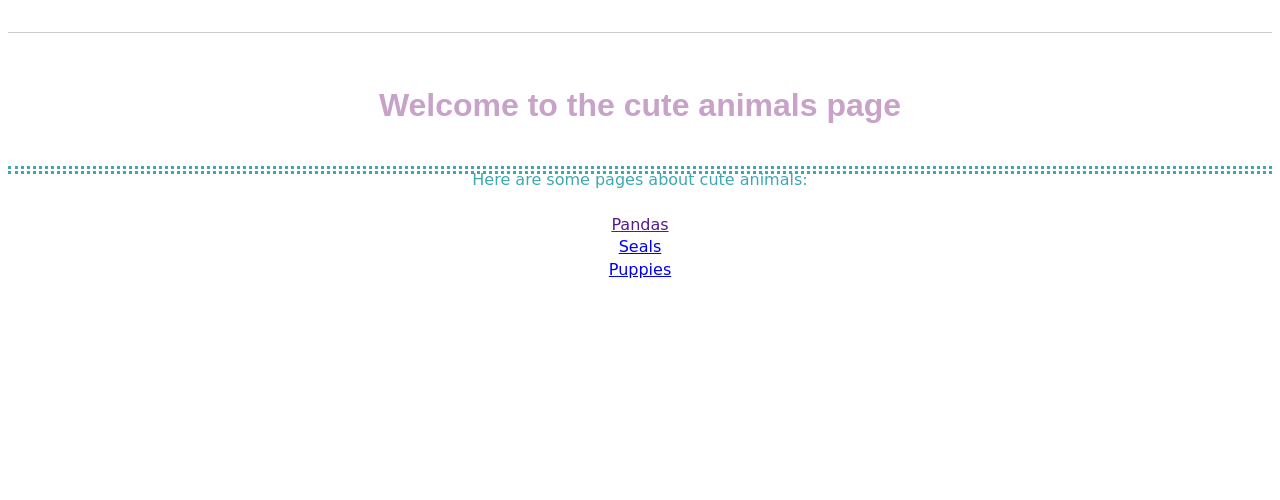
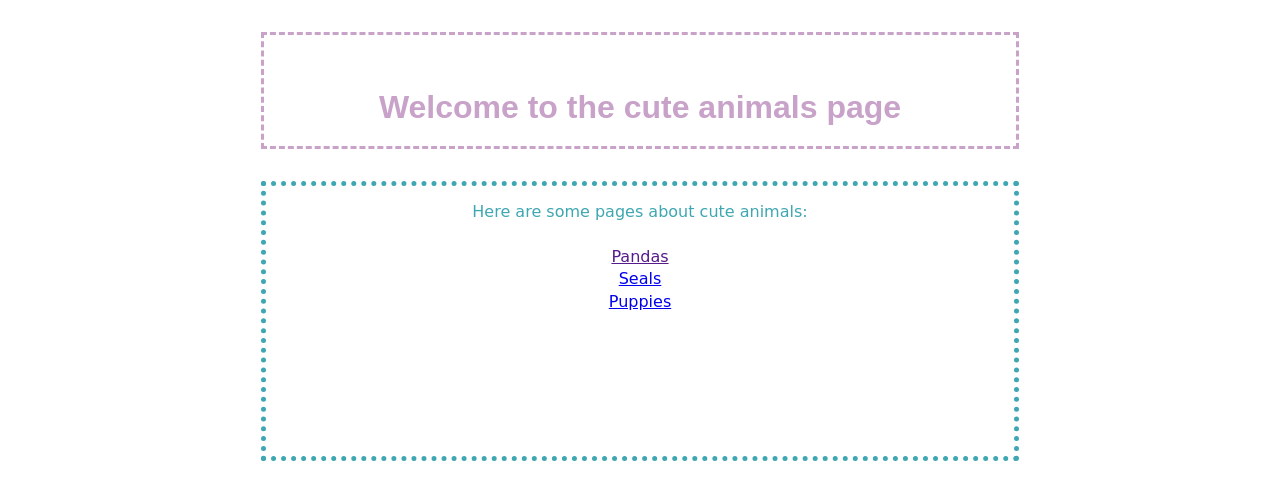
Before and after one commit to samduthie/cuteanimals, a plain HTML site: page index.html in a window 1280 px wide. Drawn offline with Linux system fonts and the light colour scheme.

Commit message:
Elle commit
basic CSS design changed made to Parragraph and H1

```diff
--- a/css/mysheet.css
+++ b/css/mysheet.css
@@ -21,17 +21,28 @@ h1 {
     border-top: 1px solid #ccc;
     margin: 1em 0;
     padding: 50;
-    font-family: fantasy, bold;
+    font-family: fantasy;
     color: #c8a2c8;
     text-align: center;
+    border: dashed;
+    margin-left: 20%;
+    margin-right: 20%;
+    padding-bottom: 60px;
 
 }
 p {
+
+  margin-left: 20%;
+  margin-right: 20%;
+  padding-bottom: 20%;
+  padding-top: 15px;
   font-family: cursive;
   height: 2px;
   color: #3ea7b1;
   border: dotted;
+  border-width: 5px;
   text-align: center;
+
 }
 /*
  * Remove the gap between audio, canvas, iframes,
```
